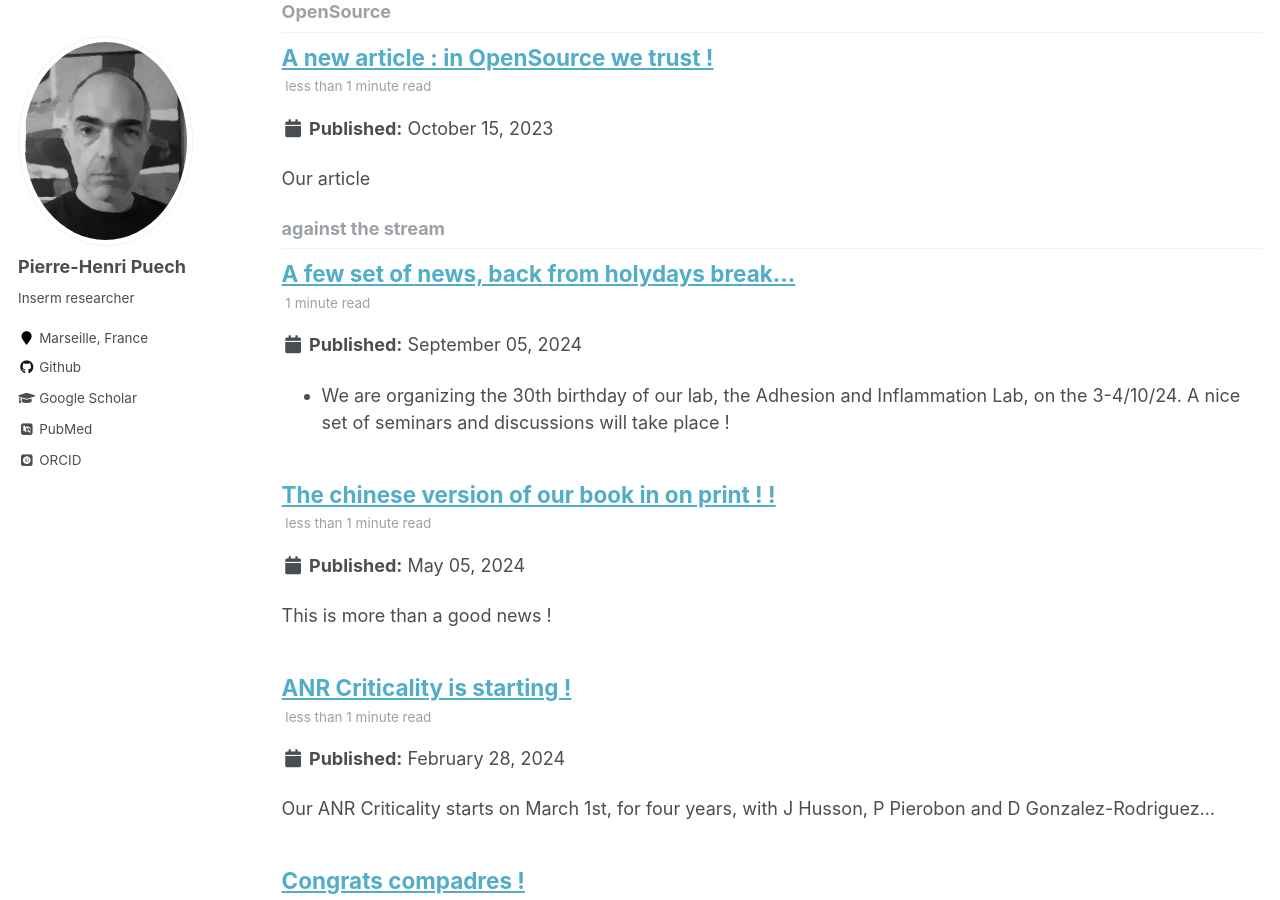
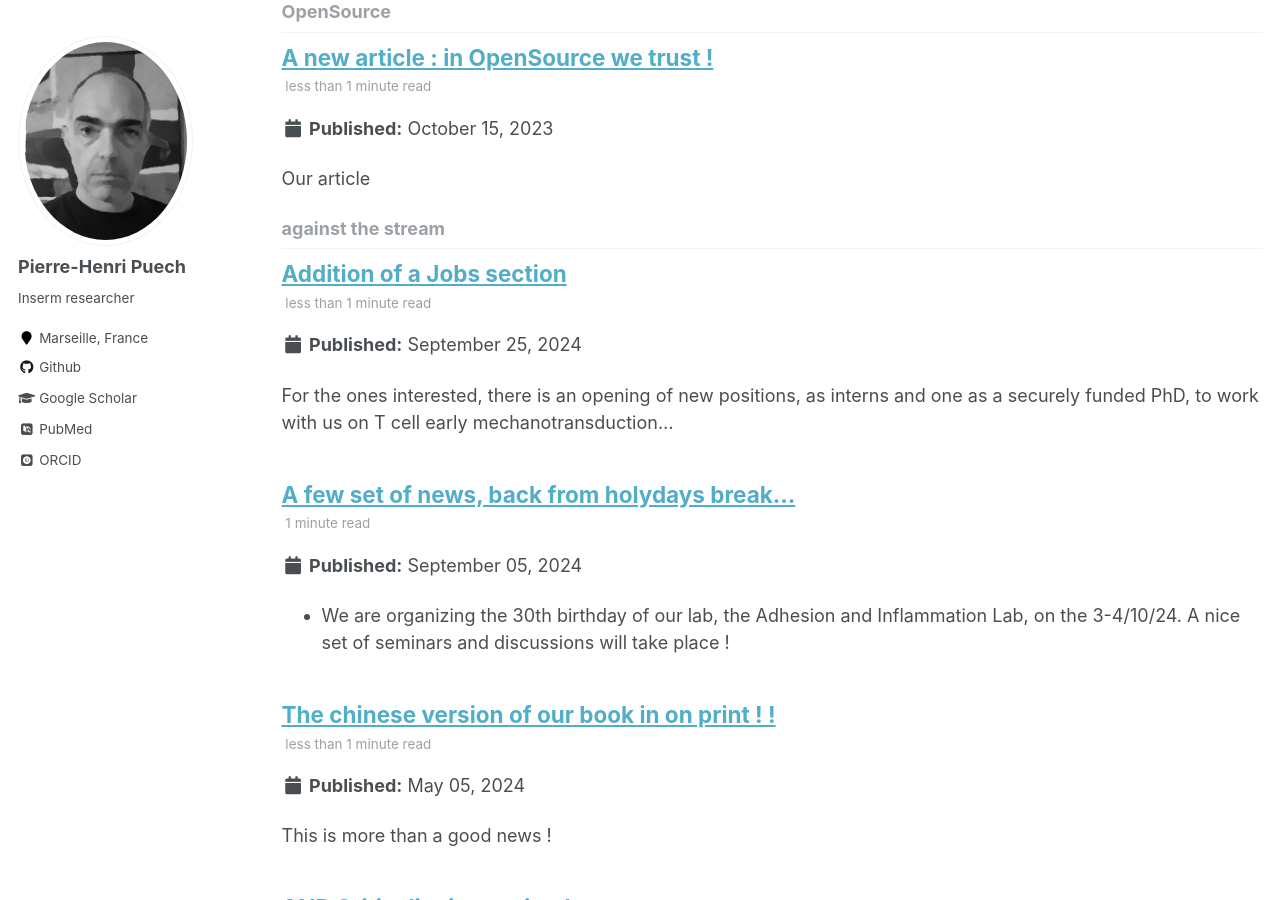
Before and after one commit to phpuech/phpuech.github.io, a Jekyll site: the page built from _pages/tag-archive.html, in a window 1280 px wide and 900 px high, scrolled down 1427 px. Built offline with Jekyll 4.4.1, drawn with Linux system fonts in a browser that asks for light colours; some web fonts are replaced; some of the changed text lies outside the part shown.

Commit message:
add post

```diff
--- /dev/null
+++ b/_posts/2024-09-25-jobs.md
@@ -0,0 +1,14 @@
+---
+title: 'Addition of a Jobs section'
+date: 2024-09-25
+permalink: /posts/2024/09/25/jobs
+tags:
+  - against the stream
+  - news
+---
+
+For the ones interested, there is an opening of new positions, as interns and one as a securely funded PhD, to work with us on T cell early mechanotransduction...
+
+You will find in the menu above a new section, called Jobs, that contains more details.
+
+Do not hesitate to contact us !!!'
```
Also changed, not shown: _pages/jobs.md (+2 -0 lines).
